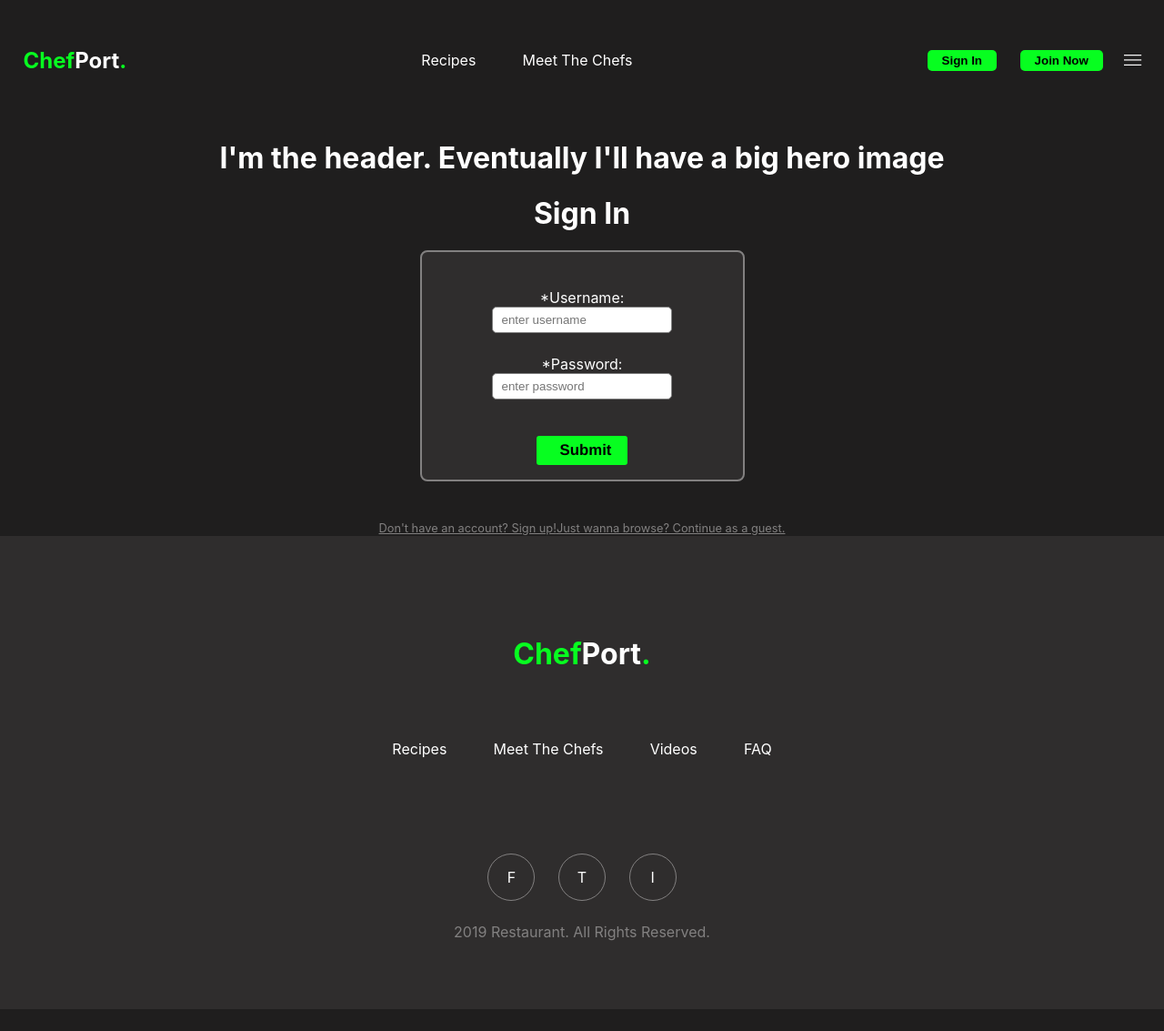
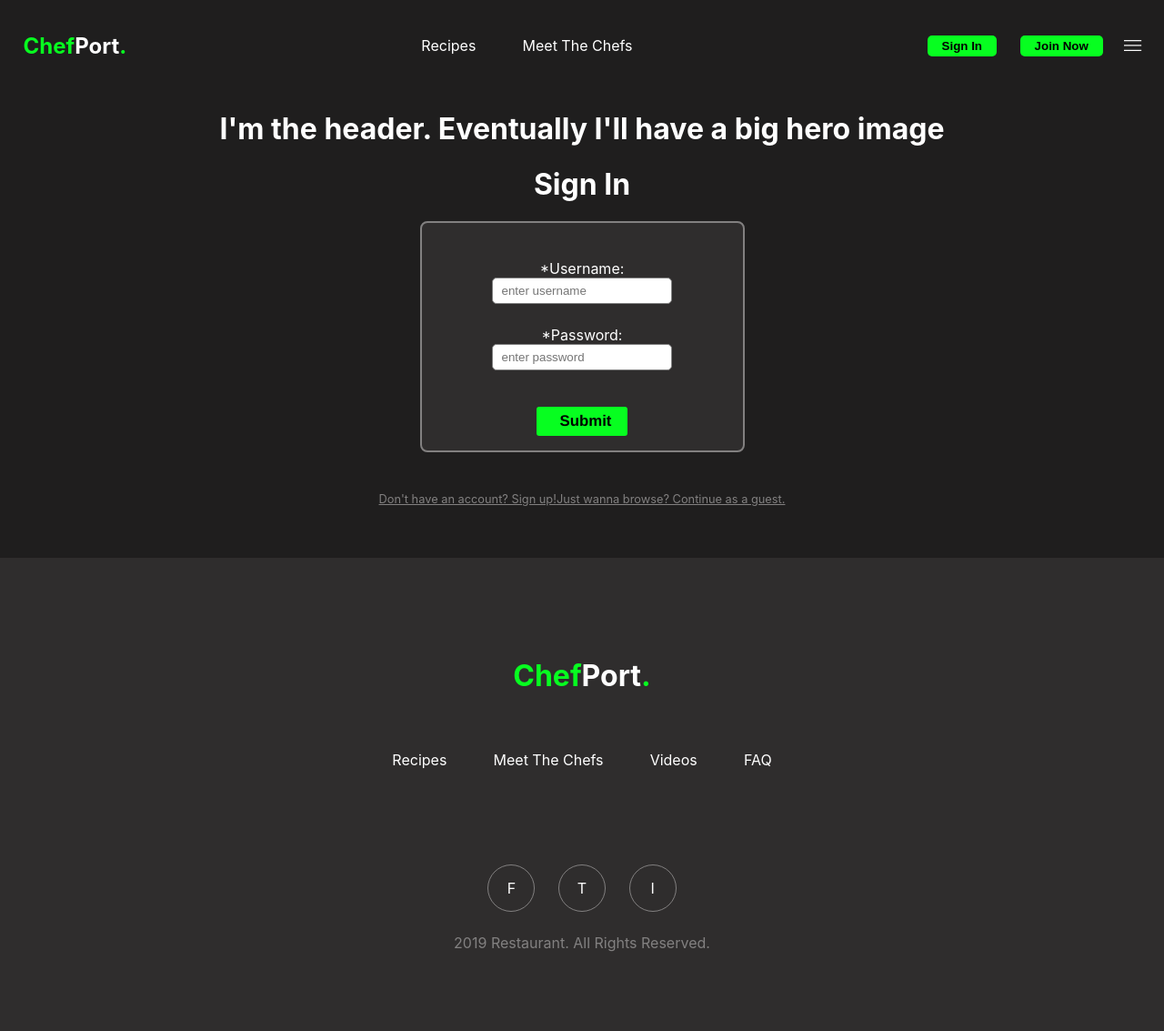
Before and after one commit to stackBlock/Chef-Portfolio-8-React-App, a React (Create React App) app in the folder chef-portfolio-app/: page /sign-in in a window 1280 px wide. Shown: the whole page at 91% size. Before the commit the page ends 1109 px from the top, so only its background shows below. Built offline with nearby package versions, Linux system fonts and the light colour scheme.

Commit message:
imported a loader dependency added a faux loading time when searching for recipes and then a spinning loading will display added a little bit more styling as well

```diff
--- a/chef-portfolio-app/package.json
+++ b/chef-portfolio-app/package.json
@@ -11,6 +11,7 @@
     "react": "^16.12.0",
     "react-dom": "^16.12.0",
     "react-fontawesome": "^1.7.1",
+    "react-loader-spinner": "^3.1.5",
     "react-redux": "^7.1.3",
     "react-router": "^5.1.2",
     "react-router-dom": "^5.1.2",
--- a/chef-portfolio-app/src/components/Recipes.js
+++ b/chef-portfolio-app/src/components/Recipes.js
@@ -6,6 +6,7 @@ import { connect } from "react-redux";
 import { getRecipes } from "../actions/recipeAction";
 import RecipeCard from "./RecipeCard";
 import axios from "axios";
+import Loader from 'react-loader-spinner';
 
 function Recipes(props) {
   console.log(props.recipes);
@@ -24,13 +25,25 @@ function Recipes(props) {
 
   const [inputText, setInputText] = useState('');
   const [searchResults, setSearchResults] = useState(recipes);
+  const [loading, setLoading] = useState(false);
 
   useEffect(() => {
+    setLoading(true);
+
+    setTimeout(() => {
       setSearchResults(
         recipes.filter(recipe => {
-        return recipe.recipe_name.toLowerCase().includes(inputText.toLowerCase())
+          // return recipe.recipe_name.toLowerCase().includes(inputText.toLowerCase())
+          if(
+            recipe.recipe_name.toLowerCase().includes(inputText.toLowerCase())
+            || recipe.chef_name.toLowerCase().includes(inputText.toLowerCase())
+          ){
+            return recipe;
+          }
         })
       )
+      setLoading(false);
+    }, 300)
   }, [inputText, recipes]);
 
   const handleChange = e => {
@@ -61,6 +74,15 @@ function Recipes(props) {
       </div>
 
       {
+        loading || !searchResults.length
+        ?
+          <Loader
+            type="TailSpin"
+            color="#07FE20"
+            height={50}
+            width={50}
+          />
+        :
           searchResults.map(recipe => {
             return(
               <RecipeCard
--- a/chef-portfolio-app/src/index.css
+++ b/chef-portfolio-app/src/index.css
@@ -52,7 +52,7 @@ code {
   justify-content: space-between;
   align-items: center;
 
-  padding: 1vh 2vw;
+  padding: .5vh 2vw;
 }
 
 .buttonContainer{
@@ -89,7 +89,7 @@ code {
 }
 
 .logo{
-  padding: 3vh 0;
+  padding: 1.5vh 0;
 }
 
 
@@ -100,7 +100,7 @@ code {
 .footer{
   background: #2F2D2D;
   color: white;
-  margin-top: 0;
+  margin-top: 7vh;
   height: 65vh;
 
   display: flex;
@@ -283,6 +283,7 @@ label{
   color: white;
 
   padding: 0 1vw;
+  margin-bottom: 7vh;
 }
 
 .searchFormDesc{
```
Also changed, not shown: 1 other file (tests, documents, lock files or other folders). Lines whose indentation alone changed are shown as unchanged.
